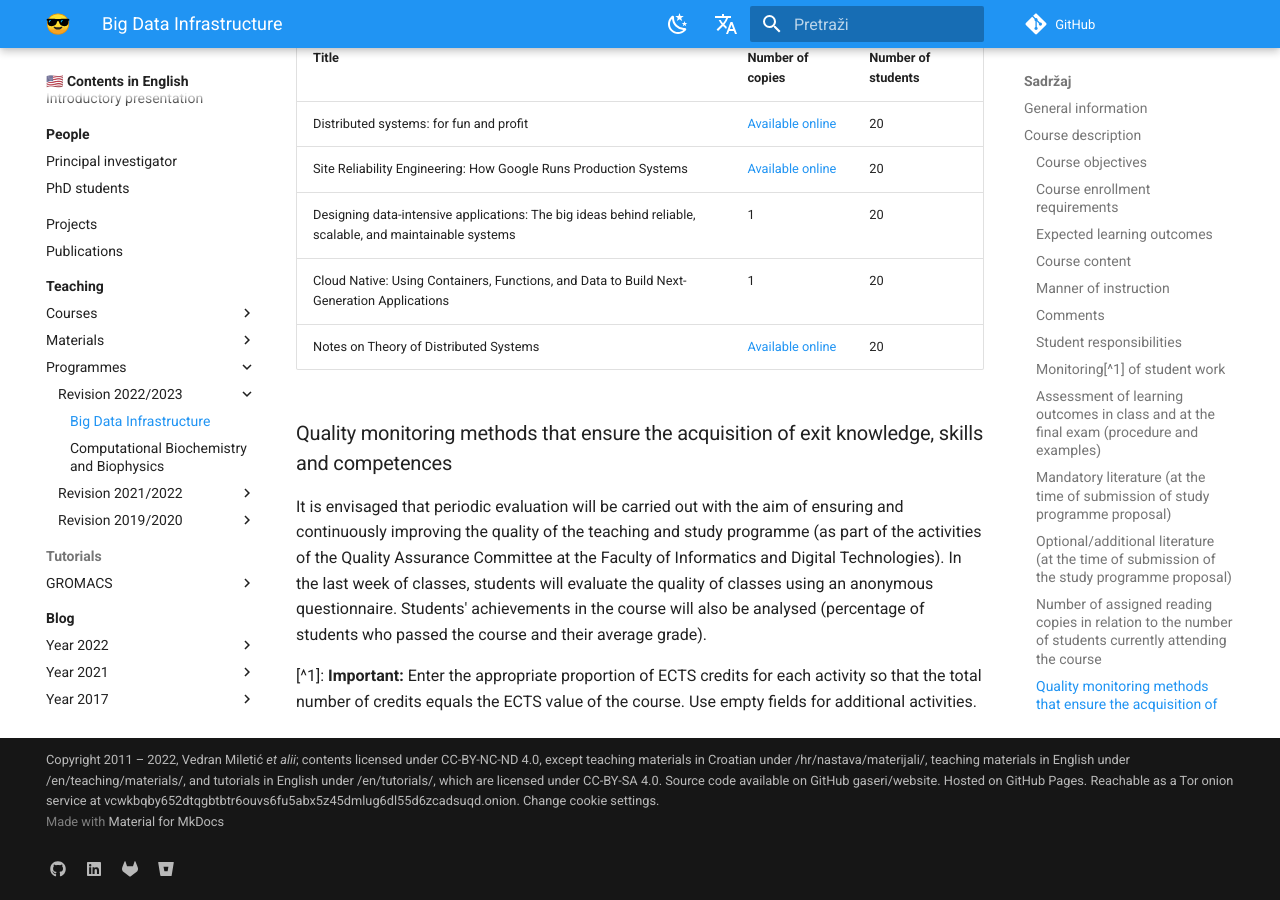
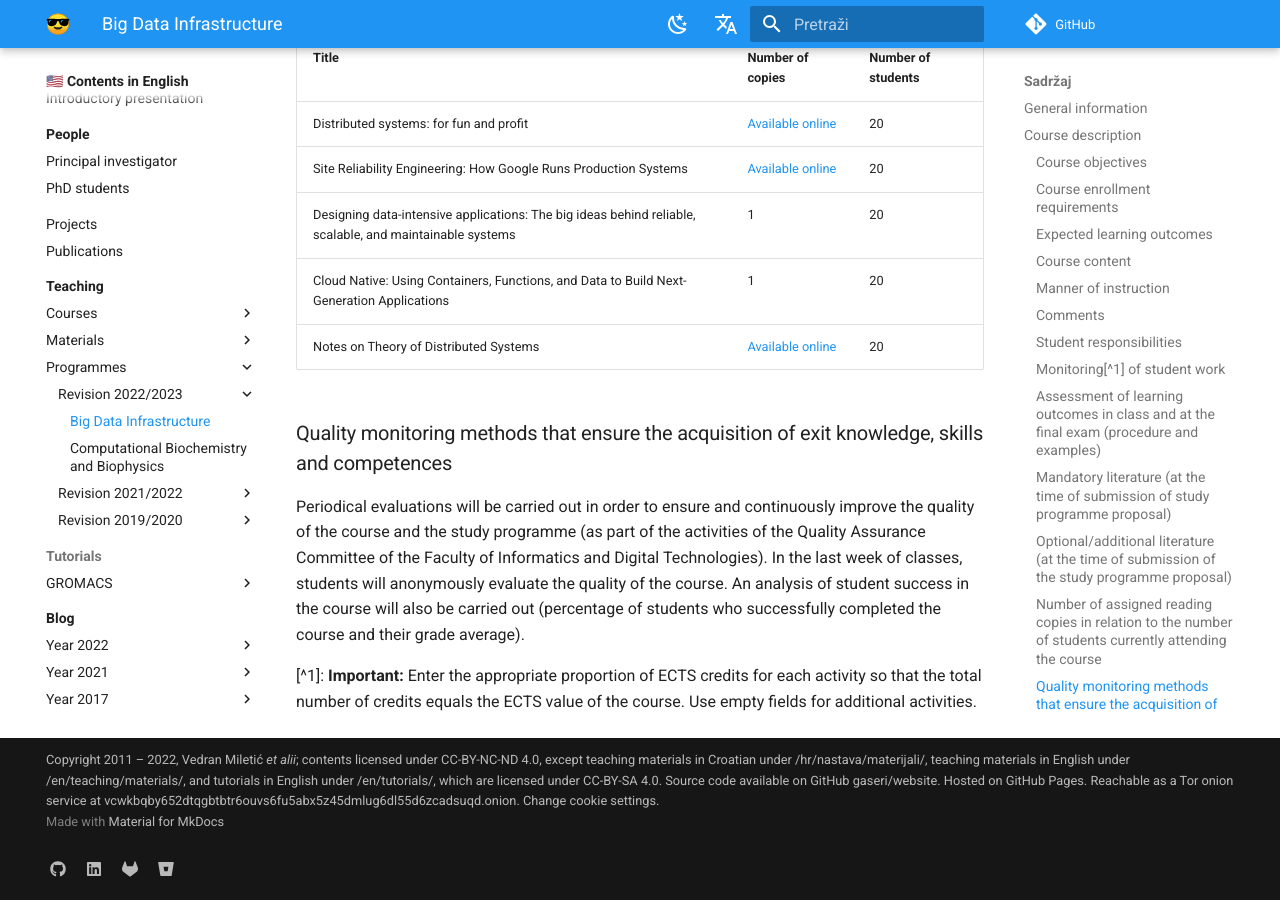
Before and after one commit to gaseri/website, an MkDocs documentation site: the page built from docs/en/teaching/programmes/revision-2022-2023/BDI.md, in a window 1280 px wide and 900 px high, scrolled down 5347 px. Built offline with MkDocs 1.6.1 and Material for MkDocs 9.7.7, drawn with Linux system fonts in a browser that asks for light colours; comment, search, counter and statistics services are not loaded.

Commit message:
Replaced quality monitoring description with text from the template

```diff
--- a/docs/en/teaching/programmes/revision-2022-2023/BDI.md
+++ b/docs/en/teaching/programmes/revision-2022-2023/BDI.md
@@ -129,6 +129,6 @@ A detailed scoring system for the course and passing scores for individual activ
 
 ### Quality monitoring methods that ensure the acquisition of exit knowledge, skills and competences
 
-It is envisaged that periodic evaluation will be carried out with the aim of ensuring and continuously improving the quality of the teaching and study programme (as part of the activities of the Quality Assurance Committee at the Faculty of Informatics and Digital Technologies). In the last week of classes, students will evaluate the quality of classes using an anonymous questionnaire. Students' achievements in the course will also be analysed (percentage of students who passed the course and their average grade).
+Periodical evaluations will be carried out in order to ensure and continuously improve the quality of the course and the study programme (as part of the activities of the Quality Assurance Committee of the Faculty of Informatics and Digital Technologies). In the last week of classes, students will anonymously evaluate the quality of the course. An analysis of student success in the course will also be carried out (percentage of students who successfully completed the course and their grade average).
 
 [^1]: **Important:** Enter the appropriate proportion of ECTS credits for each activity so that the total number of credits equals the ECTS value of the course. Use empty fields for additional activities.
```
